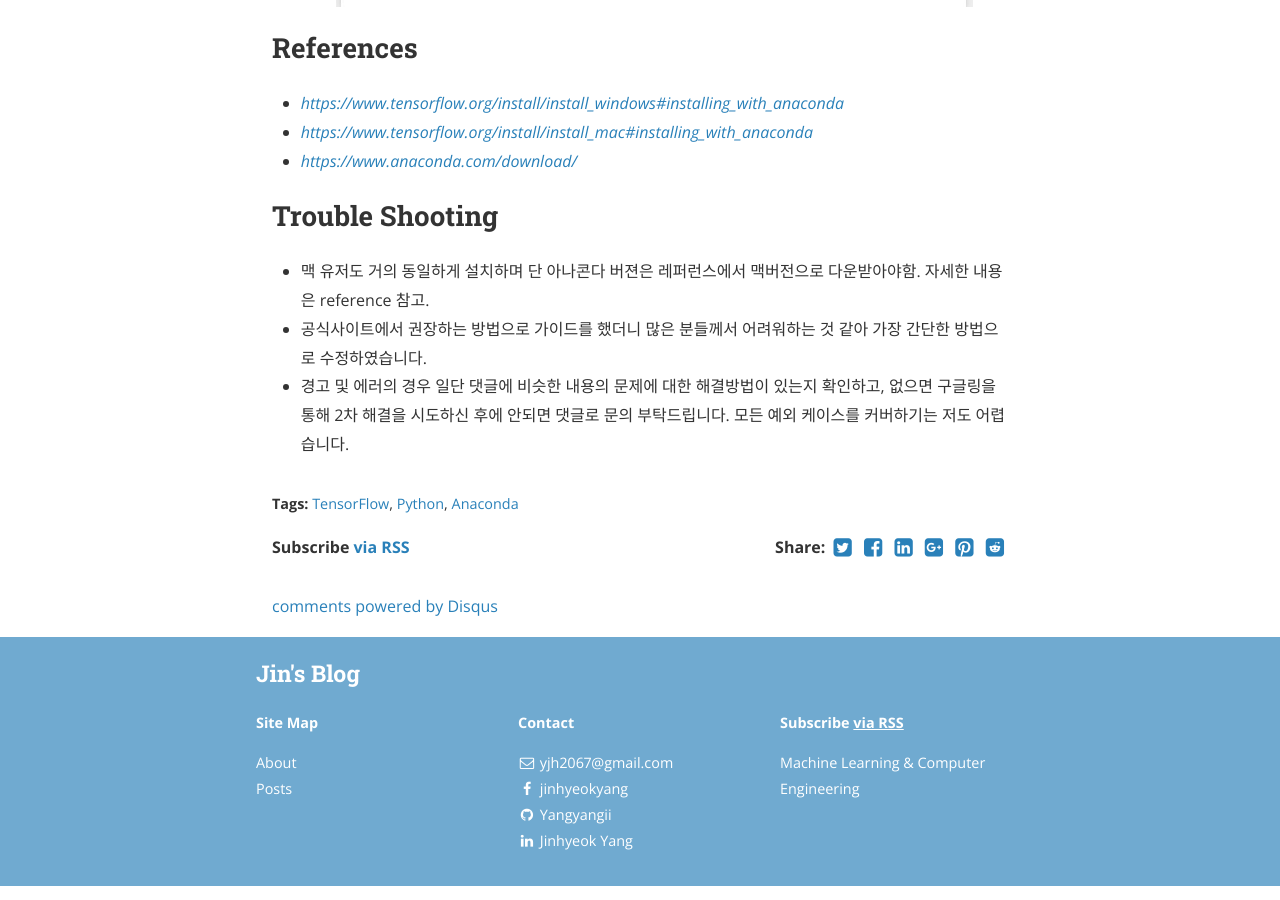
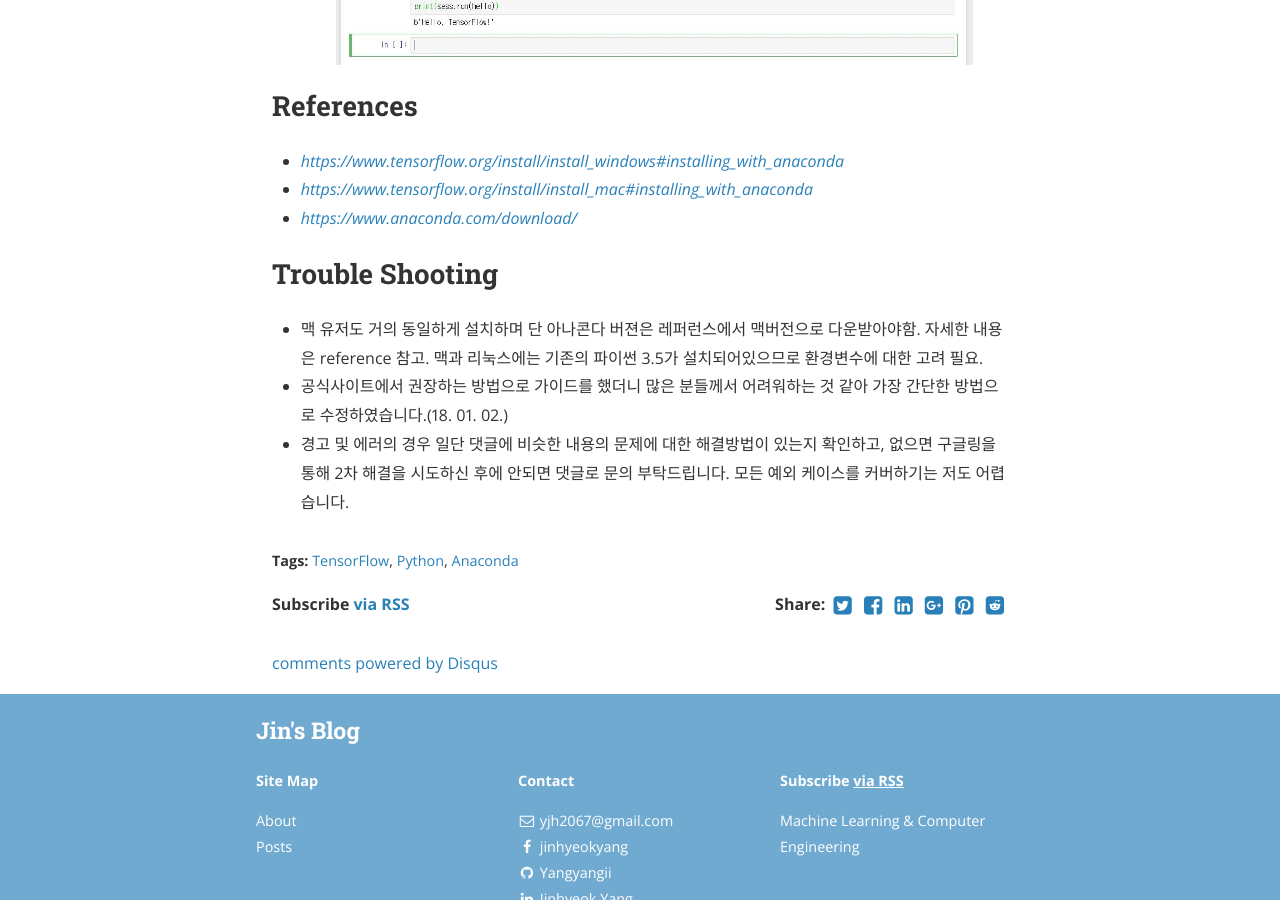
Before and after one commit to Yangyangii/Yangyangii.github.io, a Jekyll site: the page built from _posts/2017-12-28-Tensorflow-install.markdown, in a window 1280 px wide and 900 px high, scrolled down 2270 px. Built offline with Jekyll 4.4.1, drawn with Linux system fonts in a browser that asks for light colours; nearby versions of some CDN libraries; comment, search, counter and statistics services are not loaded; some of the changed text lies outside the part shown.

Commit message:
LaTex(Mathjax) 추가. WaveNet 리뷰 번역 추가. Tensorflow 설치 수정

```diff
--- a/_layouts/post.html
+++ b/_layouts/post.html
@@ -32,6 +32,10 @@
 <article class="post-content">
   {{ content }}
 </article>
+
+<script type="text/javascript" async
+  src="https://cdn.mathjax.org/mathjax/latest/MathJax.js?config=TeX-MML-AM_CHTML">
+</script>
 
 {% if site.jekyll-archives %}
 {% if page.tags.size > 0 %}
--- a/_posts/2017-12-28-Tensorflow-install.markdown
+++ b/_posts/2017-12-28-Tensorflow-install.markdown
@@ -14,10 +14,11 @@
 
 
 ## Anaconda Install
-+	[Anaconda_64bit-Download](https://repo.continuum.io/archive/Anaconda3-5.0.1-Windows-x86_64.exe)
-+	[Anaconda_32bit-Download](https://repo.continuum.io/archive/Anaconda3-5.0.1-Windows-x86.exe)
-+	혹시 본인 OS가 32bit라면 해당 버전을 다운받으면 된다.
++	[Anaconda_64bit-Download](https://repo.continuum.io/archive/Anaconda3-5.1.0-Windows-x86_64.exe)
++	[Anaconda_32bit-Download](https://repo.continuum.io/archive/Anaconda3-5.1.0-Windows-x86.exe)
++	혹시 본인 OS가 32bit라면 해당 버전을 다운받으면 된다.(일반적으로 64bit)
 +	설치 시에는 Default 설정대로 모두 Next를 하면 추가적인 조치들이 필요할 수 있으므로 다른 환경의 파이썬을 동시에 사용하는게 아니라면, All Users 옵션 체크 및 Add Anaconda to my PATH environment variable 옵션 체크 권장
++	이 글은 Windows에서 처음 접하는 이들을 위해 최대한 간소화한 것이므로 다른 환경의 경우에는 구글에 검색해서 하길 권장함.
 
 
 ## Tensorflow Install(수정. 18.01.02)
@@ -28,7 +29,7 @@
 {% endhighlight %}
 +	되도록이면 네트워크가 느리지 않은 곳에서 하길 바란다. 실패할 가능성이 있음.
 +	GPU버젼이 아닌 CPU버젼이 설치되는지 확인.
-+	GPU버전을 위해서는 CUDA, cudnn 등 추가적인 조치가 필요함.
++	GPU버전을 위해서는 CUDA, cudnn 등 추가적인 조치가 필요함. 레퍼런스 참고. 추후 게시.
 +	기존에 다른 Python이 설치되어 있을 경우, 미리 제거하거나 환경변수를 삭제하길 권장한다. 충돌이 일어날 수 있음.
 +	다른 Python을 사용할 일이 없는 경우, anaconda environment 없이 텐서플로우 설치 명령어만 사용해도 무관하다.(공식 사이트에서는 tensorflow를 위한 conda environment를 만들어서 사용하기를 권장하고 있음)
 
@@ -61,6 +62,6 @@
 +	<em>[https://www.anaconda.com/download/](https://www.anaconda.com/download/)</em>
 
 ## Trouble Shooting
-+	맥 유저도 거의 동일하게 설치하며 단 아나콘다 버젼은 레퍼런스에서 맥버전으로 다운받아야함. 자세한 내용은 reference 참고.
-+	공식사이트에서 권장하는 방법으로 가이드를 했더니 많은 분들께서 어려워하는 것 같아 가장 간단한 방법으로 수정하였습니다.
++	맥 유저도 거의 동일하게 설치하며 단 아나콘다 버젼은 레퍼런스에서 맥버전으로 다운받아야함. 자세한 내용은 reference 참고. 맥과 리눅스에는 기존의 파이썬 3.5가 설치되어있으므로 환경변수에 대한 고려 필요.
++	공식사이트에서 권장하는 방법으로 가이드를 했더니 많은 분들께서 어려워하는 것 같아 가장 간단한 방법으로 수정하였습니다.(18. 01. 02.)
 +	경고 및 에러의 경우 일단 댓글에 비슷한 내용의 문제에 대한 해결방법이 있는지 확인하고, 없으면 구글링을 통해 2차 해결을 시도하신 후에 안되면 댓글로 문의 부탁드립니다. 모든 예외 케이스를 커버하기는 저도 어렵습니다.
```
Also changed, not shown: _posts/2017-12-30-PixelCNN-WaveNet.markdown (added, +71 -0 lines), assets/_posts/dilated_causal_convolution.jpg (added), assets/_posts/gated_pixel_cnn.jpg (added), assets/_posts/pixel_cnn_example.jpg (added), assets/_posts/pixel_cnn_result1.png (added), assets/_posts/pixel_cnn_result2.png (added), assets/_posts/wavenet_architecture.jpg (added).
